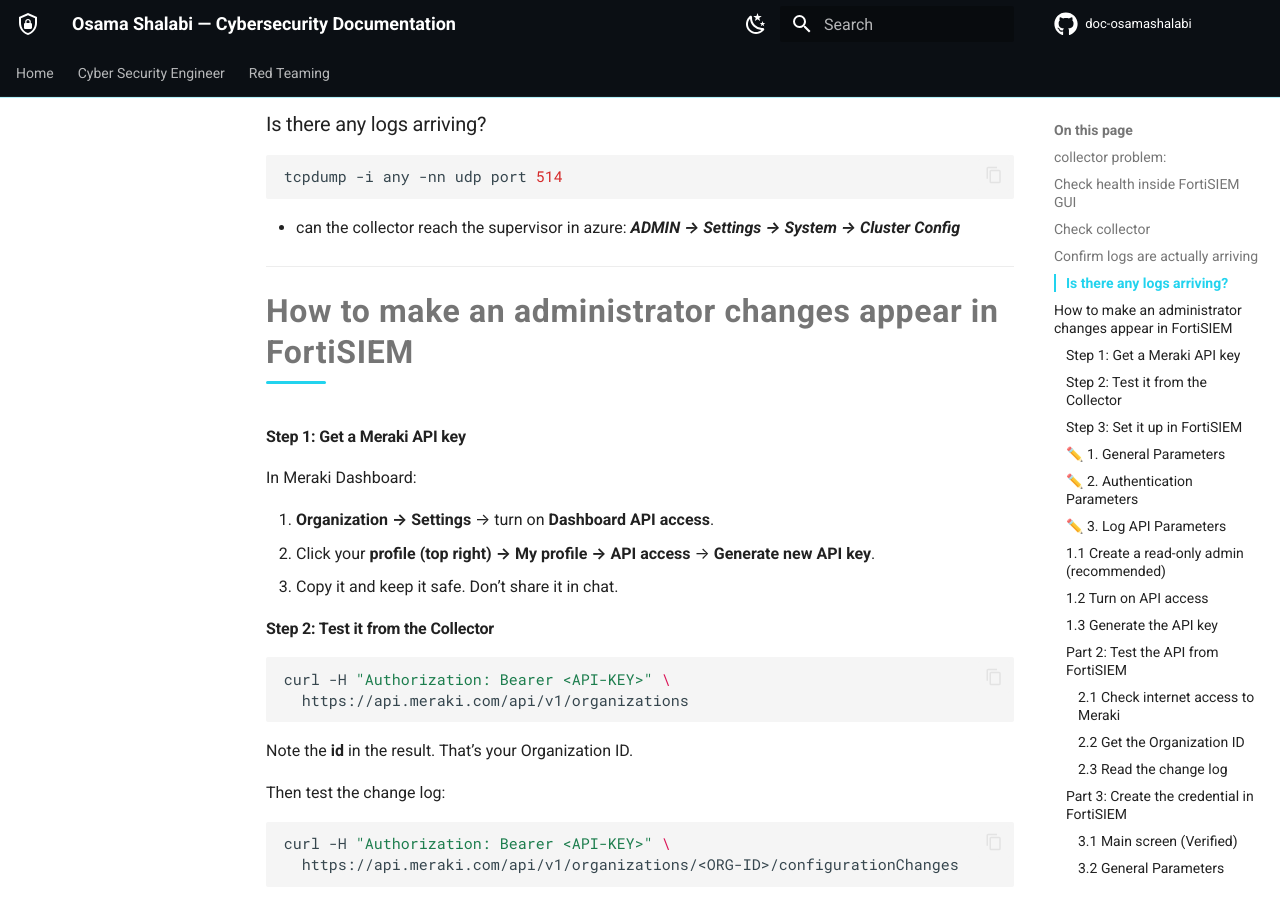
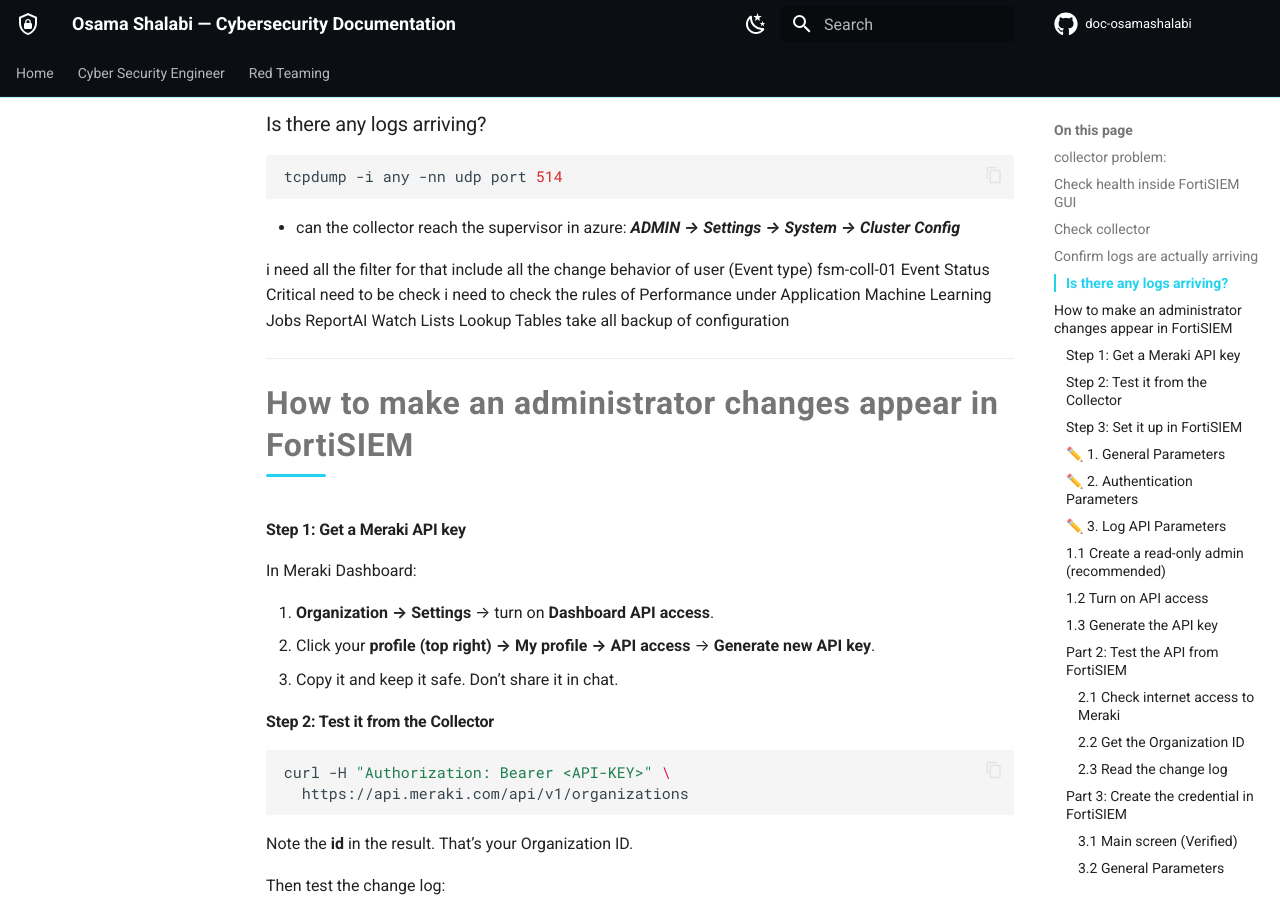
Before and after one commit to osamashalabi432-png/doc-osamashalabi, an MkDocs documentation site: the page built from docs/cyber-security-engineer/siem/fortisiem/troubleshooting/troubleshooting.md, in a window 1280 px wide and 900 px high, scrolled down 1682 px. Built offline with MkDocs 1.6.1 and Material for MkDocs 9.7.7, drawn with Linux system fonts in a browser that asks for light colours; comment, search, counter and statistics services are not loaded.

Commit message:
vault backup: 2026-11-01 14:21:47

````diff
--- a/docs/cyber-security-engineer/siem/fortisiem/troubleshooting/troubleshooting.md
+++ b/docs/cyber-security-engineer/siem/fortisiem/troubleshooting/troubleshooting.md
@@ -46,6 +46,8 @@ curl -sI https://hole.cert.pl/domains/v2/domains.csv
 | **Malware URLs**      | **URLHaus Malware URL** ✅       | Free (abuse.ch, same people as Malware Bazaar), focused on malware download links |     |
 | **Malware Processes** | **None for now**                | See below                                                                         |     |
 
+
+
 ---
 ### Check collector
 
@@ -68,6 +70,16 @@ tcpdump -i any -nn udp port 514
 ```
 
 - can the collector reach the supervisor in azure: ***ADMIN → Settings → System → Cluster Config***
+
+
+i need all the filter for that include all the change behavior of user (Event type)
+fsm-coll-01 Event Status Critical need to be check
+i need to check the rules of Performance under Application
+Machine Learning Jobs
+ReportAI
+Watch Lists
+Lookup Tables
+take all backup of configuration
 
 ---
 # How to make an administrator changes appear in FortiSIEM
````
Also changed, not shown: docs/attachments/Pasted image 20261101141714.png (added).
